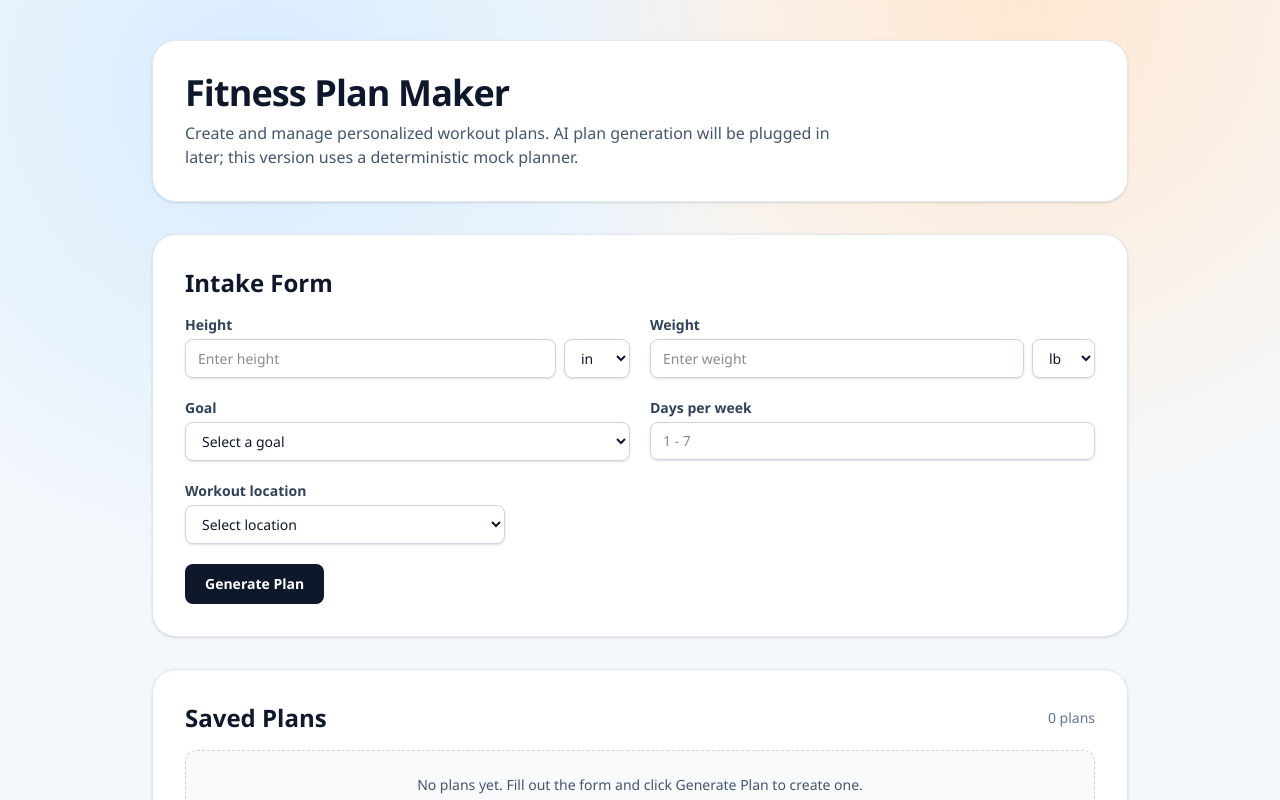
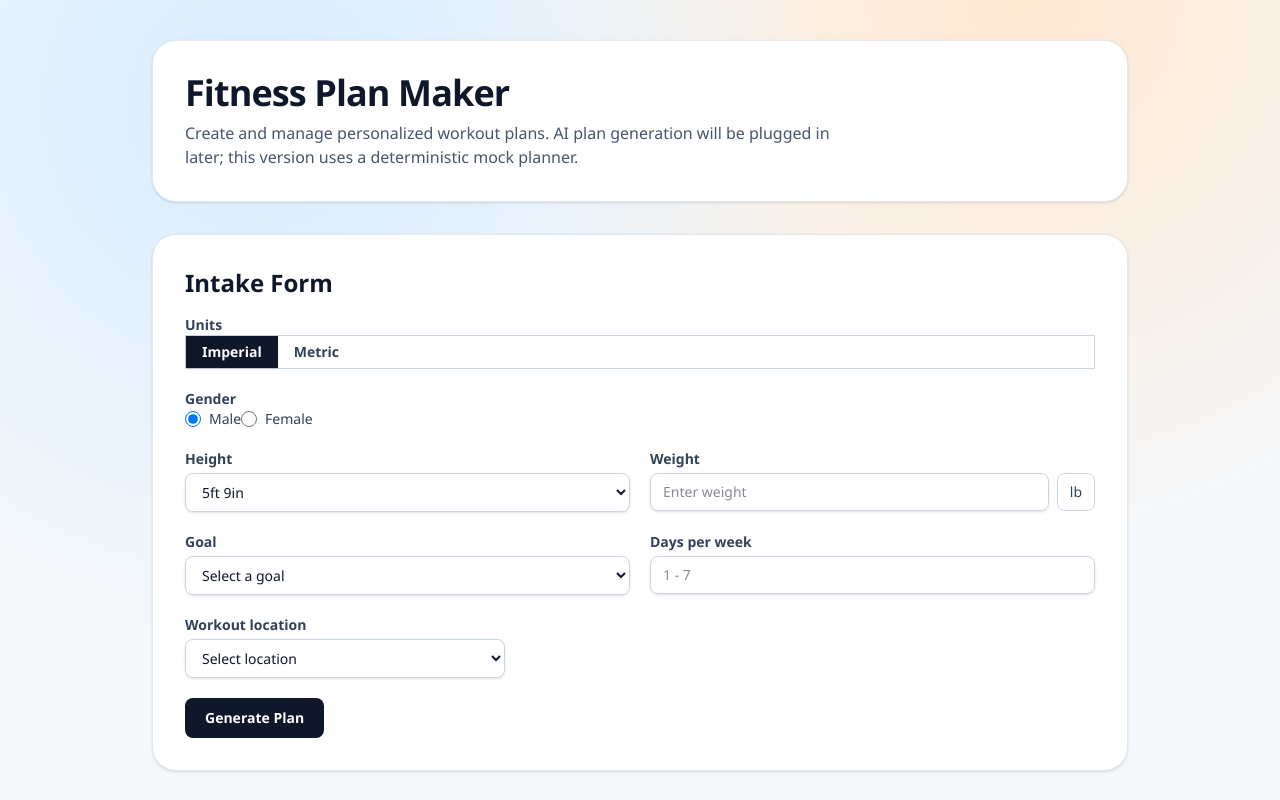
Before and after one commit to JCupp35/Fitness_App, a React (Create React App) app: page / in a window 1280 px wide. Shown: the top 800 px of the page. Built offline with nearby package versions, Linux system fonts and the light colour scheme.

Commit message:
Add global units toggle and intake field updates
- Add measurement-system state with imperial reset defaults

- Add gender radios and imperial height dropdown controls

- Preserve height/weight shape and add optional gender type

```diff
--- a/src/App.js
+++ b/src/App.js
@@ -10,15 +10,35 @@ import {
 } from './services/planStorage';
 import { hasValidationErrors, validateFitnessInput } from './utils/validation';
 
-const createInitialFormData = () => ({
+const IMPERIAL_DEFAULT_HEIGHT_INCHES = '69';
+
+const getMeasurementDefaults = (measurementSystem) =>
+  measurementSystem === 'metric'
+    ? {
         height: {
           value: '',
+          unit: 'cm',
+        },
+        weight: {
+          value: '',
+          unit: 'kg',
+        },
+      }
+    : {
+        height: {
+          value: IMPERIAL_DEFAULT_HEIGHT_INCHES,
           unit: 'in',
         },
         weight: {
           value: '',
           unit: 'lb',
         },
+      };
+
+const createInitialFormData = () => ({
+  measurementSystem: 'imperial',
+  gender: 'male',
+  ...getMeasurementDefaults('imperial'),
   goal: '',
   daysPerWeek: '',
   workoutLocation: '',
@@ -43,6 +63,7 @@ const toInteger = (value) => {
 };
 
 const normalizeInput = (formData) => ({
+  gender: formData.gender || undefined,
   height: {
     value: toNumber(formData.height.value),
     unit: formData.height.unit,
@@ -84,22 +105,22 @@ function App() {
 
   const handleFieldChange = (field, value) => {
     setFormData((current) => {
-      if (field === 'height.value' || field === 'height.unit') {
+      if (field === 'height.value') {
         return {
           ...current,
           height: {
             ...current.height,
-            [field.split('.')[1]]: value,
+            value,
           },
         };
       }
 
-      if (field === 'weight.value' || field === 'weight.unit') {
+      if (field === 'weight.value') {
         return {
           ...current,
           weight: {
             ...current.weight,
-            [field.split('.')[1]]: value,
+            value,
           },
         };
       }
@@ -109,6 +130,14 @@ function App() {
         [field]: value,
       };
     });
+  };
+
+  const handleMeasurementSystemChange = (measurementSystem) => {
+    setFormData((current) => ({
+      ...current,
+      measurementSystem,
+      ...getMeasurementDefaults(measurementSystem),
+    }));
   };
 
   const handleEquipmentChange = (equipmentKey, checked) => {
@@ -179,6 +208,7 @@ function App() {
           formData={formData}
           errors={errors}
           onFieldChange={handleFieldChange}
+          onMeasurementSystemChange={handleMeasurementSystemChange}
           onEquipmentChange={handleEquipmentChange}
           onGeneratePlan={handleGeneratePlan}
         />
--- a/src/components/FitnessForm.js
+++ b/src/components/FitnessForm.js
@@ -1,7 +1,8 @@
 import {
+  GENDER_OPTIONS,
   GOAL_OPTIONS,
-  HEIGHT_UNITS,
-  WEIGHT_UNITS,
+  IMPERIAL_HEIGHT_OPTIONS,
+  MEASUREMENT_SYSTEM_OPTIONS,
   WORKOUT_LOCATION_OPTIONS,
 } from '../constants/options';
 
@@ -12,13 +13,63 @@ function FitnessForm({
   formData,
   errors,
   onFieldChange,
+  onMeasurementSystemChange,
   onEquipmentChange,
   onGeneratePlan,
 }) {
   const isHome = formData.workoutLocation === 'home';
+  const isImperial = formData.measurementSystem === 'imperial';
 
   return (
     <form className="space-y-5" onSubmit={onGeneratePlan} noValidate>
+      <div>
+        <p className="mb-2 block text-sm font-semibold text-slate-700">Units</p>
+        <div
+          className="inline-grid w-full max-w-xs grid-cols-2 rounded-full border border-slate-300 bg-slate-100 p-1"
+          role="group"
+          aria-label="Measurement system"
+        >
+          {MEASUREMENT_SYSTEM_OPTIONS.map((option) => {
+            const isSelected = formData.measurementSystem === option.value;
+
+            return (
+              <button
+                key={option.value}
+                type="button"
+                aria-pressed={isSelected}
+                onClick={() => onMeasurementSystemChange(option.value)}
+                className={`rounded-full px-4 py-1.5 text-sm font-semibold transition focus:outline-none ${
+                  isSelected
+                    ? 'bg-slate-900 text-white shadow-sm'
+                    : 'text-slate-700 hover:text-slate-900'
+                }`}
+              >
+                {option.label}
+              </button>
+            );
+          })}
+        </div>
+      </div>
+
+      <fieldset>
+        <legend className="mb-2 block text-sm font-semibold text-slate-700">Gender</legend>
+        <div className="flex gap-6">
+          {GENDER_OPTIONS.map((gender) => (
+            <label key={gender.value} className="inline-flex items-center gap-2 text-sm text-slate-700">
+              <input
+                type="radio"
+                name="gender"
+                value={gender.value}
+                checked={formData.gender === gender.value}
+                onChange={(event) => onFieldChange('gender', event.target.value)}
+                className="h-4 w-4 border-slate-300 text-slate-900 focus:ring-slate-600"
+              />
+              {gender.label}
+            </label>
+          ))}
+        </div>
+      </fieldset>
+
       <div className="grid gap-5 md:grid-cols-2">
         <div>
           <label
@@ -27,7 +78,20 @@ function FitnessForm({
           >
             Height
           </label>
-          <div className="flex gap-2">
+          {isImperial ? (
+            <select
+              id="height-value"
+              value={formData.height.value}
+              onChange={(event) => onFieldChange('height.value', event.target.value)}
+              className="w-full rounded-lg border border-slate-300 px-3 py-2 text-sm text-slate-900 shadow-sm focus:border-slate-700 focus:outline-none"
+            >
+              {IMPERIAL_HEIGHT_OPTIONS.map((option) => (
+                <option key={option.value} value={option.value}>
+                  {option.label}
+                </option>
+              ))}
+            </select>
+          ) : (
             <input
               id="height-value"
               type="number"
@@ -35,23 +99,10 @@ function FitnessForm({
               step="0.1"
               value={formData.height.value}
               onChange={(event) => onFieldChange('height.value', event.target.value)}
-              placeholder="Enter height"
+              placeholder="Enter height in cm"
               className="w-full rounded-lg border border-slate-300 px-3 py-2 text-sm text-slate-900 shadow-sm focus:border-slate-700 focus:outline-none"
             />
-            <select
-              id="height-unit"
-              aria-label="Height Unit"
-              value={formData.height.unit}
-              onChange={(event) => onFieldChange('height.unit', event.target.value)}
-              className="rounded-lg border border-slate-300 px-3 py-2 text-sm text-slate-900 shadow-sm focus:border-slate-700 focus:outline-none"
-            >
-              {HEIGHT_UNITS.map((unit) => (
-                <option key={unit.value} value={unit.value}>
-                  {unit.label}
-                </option>
-              ))}
-            </select>
-          </div>
+          )}
           <FieldError message={errors.height} />
         </div>
 
@@ -62,30 +113,20 @@ function FitnessForm({
           >
             Weight
           </label>
-          <div className="flex gap-2">
+          <div className="flex items-center gap-2">
             <input
               id="weight-value"
-              type="number"
-              min="0"
-              step="0.1"
+              type="text"
+              inputMode="decimal"
+              pattern="[0-9]*[.]?[0-9]*"
               value={formData.weight.value}
               onChange={(event) => onFieldChange('weight.value', event.target.value)}
               placeholder="Enter weight"
               className="w-full rounded-lg border border-slate-300 px-3 py-2 text-sm text-slate-900 shadow-sm focus:border-slate-700 focus:outline-none"
             />
-            <select
-              id="weight-unit"
-              aria-label="Weight Unit"
-              value={formData.weight.unit}
-              onChange={(event) => onFieldChange('weight.unit', event.target.value)}
-              className="rounded-lg border border-slate-300 px-3 py-2 text-sm text-slate-900 shadow-sm focus:border-slate-700 focus:outline-none"
-            >
-              {WEIGHT_UNITS.map((unit) => (
-                <option key={unit.value} value={unit.value}>
-                  {unit.label}
-                </option>
-              ))}
-            </select>
+            <span className="rounded-lg border border-slate-300 bg-slate-100 px-3 py-2 text-sm font-medium text-slate-700">
+              {isImperial ? 'lb' : 'kg'}
+            </span>
           </div>
           <FieldError message={errors.weight} />
         </div>
--- a/src/constants/options.js
+++ b/src/constants/options.js
@@ -5,20 +5,34 @@ export const GOAL_OPTIONS = [
   { value: 'general_fitness', label: 'General fitness' },
 ];
 
+export const MEASUREMENT_SYSTEM_OPTIONS = [
+  { value: 'imperial', label: 'Imperial' },
+  { value: 'metric', label: 'Metric' },
+];
+
+export const GENDER_OPTIONS = [
+  { value: 'male', label: 'Male' },
+  { value: 'female', label: 'Female' },
+];
+
 export const WORKOUT_LOCATION_OPTIONS = [
   { value: 'home', label: 'Home' },
   { value: 'gym', label: 'Gym' },
 ];
 
-export const HEIGHT_UNITS = [
-  { value: 'in', label: 'in' },
-  { value: 'cm', label: 'cm' },
-];
+const toImperialHeightLabel = (inches) => {
+  const feet = Math.floor(inches / 12);
+  const remainingInches = inches % 12;
+  return `${feet}ft ${remainingInches}in`;
+};
 
-export const WEIGHT_UNITS = [
-  { value: 'lb', label: 'lb' },
-  { value: 'kg', label: 'kg' },
-];
+export const IMPERIAL_HEIGHT_OPTIONS = Array.from({ length: 37 }, (_, index) => {
+  const inches = 48 + index;
+  return {
+    value: String(inches),
+    label: toImperialHeightLabel(inches),
+  };
+});
 
 export const DAY_NAMES = [
   'Monday',
--- a/src/types/fitnessPlan.js
+++ b/src/types/fitnessPlan.js
@@ -1,6 +1,7 @@
 /**
  * @typedef {"in" | "cm"} HeightUnit
  * @typedef {"lb" | "kg"} WeightUnit
+ * @typedef {"male" | "female"} Gender
  * @typedef {"build_muscle" | "lose_weight" | "endurance" | "general_fitness"} GoalType
  * @typedef {"home" | "gym"} WorkoutLocation
  *
@@ -13,6 +14,7 @@
  * @property {boolean} dipStation
  *
  * @typedef {Object} FitnessInput
+ * @property {Gender=} gender
  * @property {Measurement} height
  * @property {Measurement} weight
  * @property {GoalType} goal
```
Lines whose indentation alone changed are shown as unchanged.
